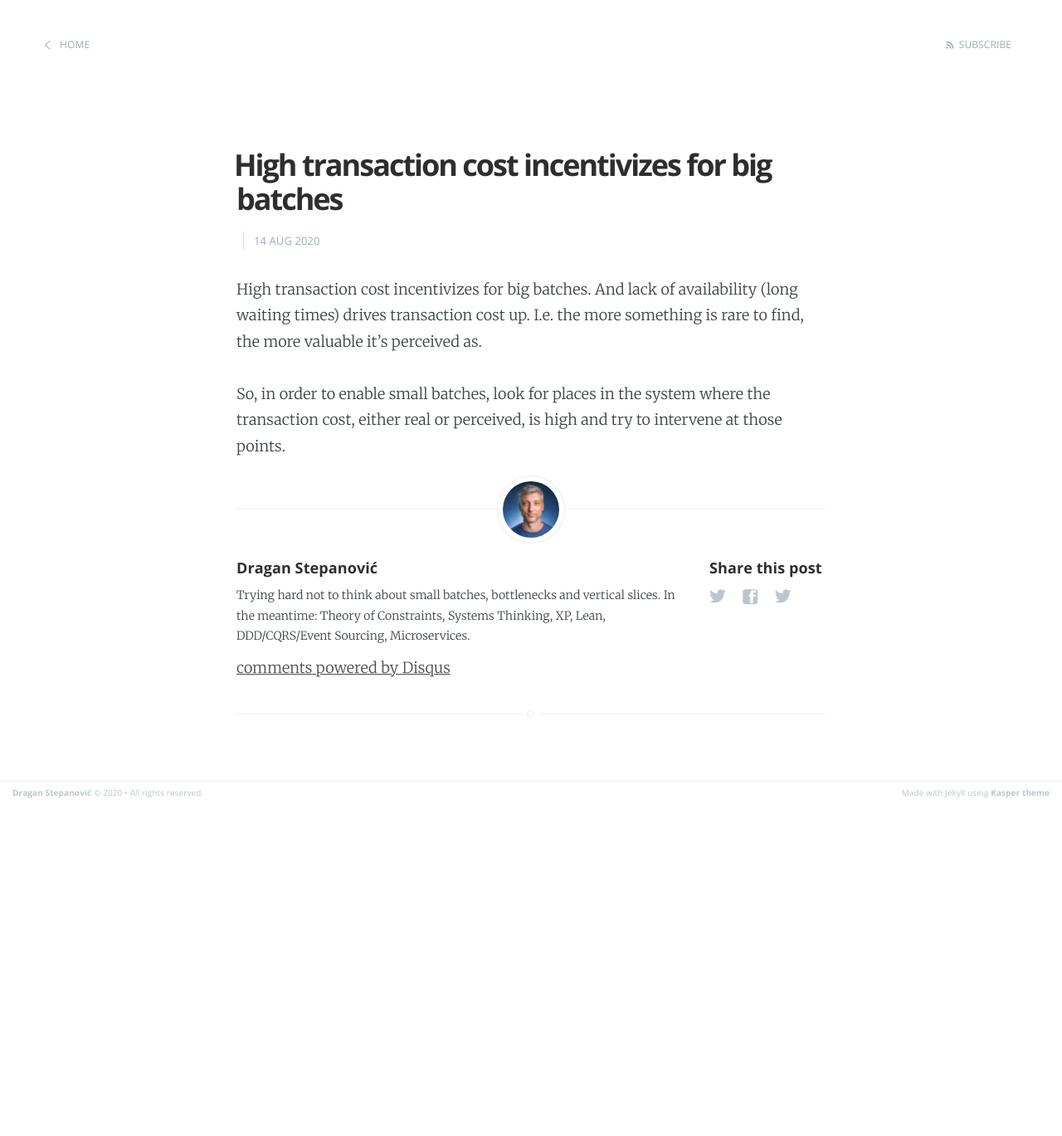
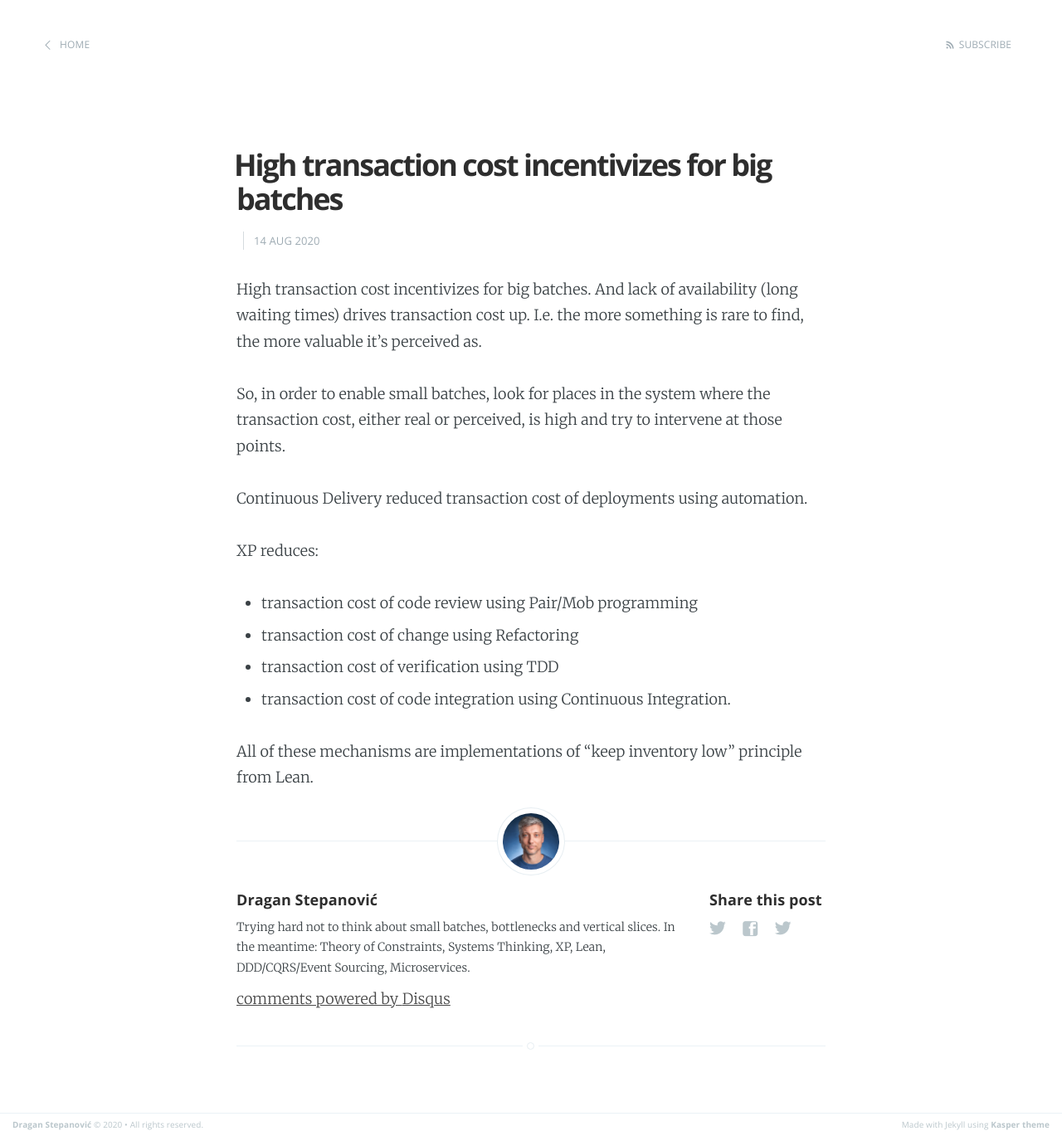
Before and after one commit to dragan-stepanovic/dragan-stepanovic.github.io, a Jekyll site: the page built from _posts/2020-08-14-big-batches-and-high-transaction-cost.md, in a window 1280 px wide. Shown: the whole page at 83% size. Built offline with Jekyll 4.4.1, drawn with Linux system fonts in a browser that asks for light colours; our own code applies the rules of GitHub Pages for plain Markdown files; comment, search, counter and statistics services are not loaded; before the commit the page ends 970 px from its top, so only the background shows below that.

Commit message:
Update 2020-08-14-big-batches-and-high-transaction-cost.md

```diff
--- a/_posts/2020-08-14-big-batches-and-high-transaction-cost.md
+++ b/_posts/2020-08-14-big-batches-and-high-transaction-cost.md
@@ -2,8 +2,18 @@
 title: High transaction cost incentivizes for big batches
 ---
 
-
-High transaction cost incentivizes for big batches. And lack of availability (long waiting times) drives transaction cost up.
-I.e. the more something is rare to find, the more valuable it's perceived as.
+High transaction cost incentivizes for big batches. And lack of availability (long waiting times) drives transaction cost up. I.e. the more something is rare to find, the more valuable it’s perceived as.
 
 So, in order to enable small batches, look for places in the system where the transaction cost, either real or perceived, is high and try to intervene at those points.
+
+
+
+Continuous Delivery reduced transaction cost of deployments using automation.
+
+XP reduces:
+- transaction cost of code review using Pair/Mob programming
+- transaction cost of change using Refactoring
+- transaction cost of verification using TDD
+- transaction cost of code integration using Continuous Integration.
+
+All of these mechanisms are implementations of "keep inventory low" principle from Lean.
```
